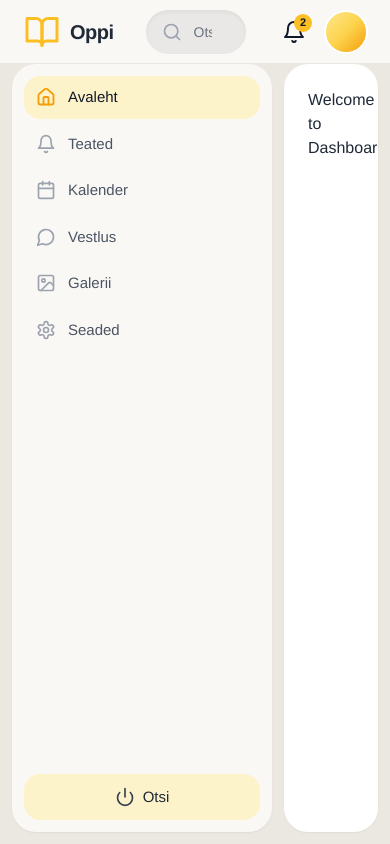
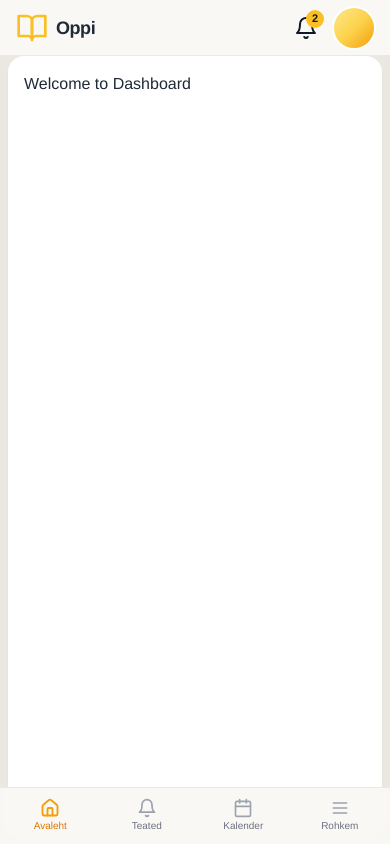
Before and after one commit to juuniorid/Oppi, a Next.js app in the folder frontend/: page /dashboard in a window 390 px wide. Built offline with nearby package versions, Linux system fonts and the light colour scheme; what @mui/material-nextjs would draw is missing.

Commit message:
feat(frontend): mobile bottom nav with 3 tabs and More overflow menu

```diff
--- a/frontend/src/app/(main)/layout.tsx
+++ b/frontend/src/app/(main)/layout.tsx
@@ -1,3 +1,4 @@
+import { BottomNav } from '@/components/BottomNav';
 import { Header } from '@/components/Header';
 import { Sidebar } from '@/components/Sidebar';
 
@@ -7,14 +8,15 @@ export default function MainLayout({
   children: React.ReactNode;
 }) {
   return (
-    <div className="flex h-screen w-full flex-col overflow-hidden bg-[#ebe8e2]">
+    <div className="flex h-[100dvh] w-full flex-col overflow-hidden bg-[#ebe8e2]">
       <Header />
-      <div className="flex min-h-0 flex-1 gap-3 px-3 pb-3 pt-0">
+      <div className="flex min-h-0 flex-1 gap-2 px-2 pb-2 pt-0 sm:gap-3 sm:px-3 sm:pb-3 md:gap-3">
         <Sidebar />
-        <main className="min-h-0 flex-1 overflow-auto rounded-3xl bg-white p-6 shadow-sm">
+        <main className="min-h-0 flex-1 overflow-auto rounded-2xl bg-white p-4 pb-[calc(5.75rem+env(safe-area-inset-bottom))] shadow-sm sm:p-5 md:rounded-3xl md:p-6 md:pb-6">
           {children}
         </main>
       </div>
+      <BottomNav />
     </div>
   );
 }
--- a/frontend/src/app/layout.tsx
+++ b/frontend/src/app/layout.tsx
@@ -1,4 +1,4 @@
-import type { Metadata } from 'next';
+import type { Metadata, Viewport } from 'next';
 import { AppRouterCacheProvider } from '@mui/material-nextjs/v15-appRouter';
 import { Providers } from '@/components/providers';
 import './globals.css';
@@ -6,6 +6,12 @@ import './globals.css';
 export const metadata: Metadata = {
   title: 'Oppi',
   description: 'Kindergarten communication platform',
+};
+
+export const viewport: Viewport = {
+  width: 'device-width',
+  initialScale: 1,
+  viewportFit: 'cover',
 };
 
 export default function RootLayout({
--- /dev/null
+++ b/frontend/src/components/BottomNav.tsx
@@ -0,0 +1,140 @@
+'use client';
+
+import clsx from 'clsx';
+import { Menu } from 'lucide-react';
+import Link from 'next/link';
+import { usePathname } from 'next/navigation';
+import { useEffect, useState } from 'react';
+import {
+  isMainNavActive,
+  mainNavDockItems,
+  mainNavOverflowItems,
+} from '@/config/main-nav';
+
+/** Alumine riba: 3 tabi + neljas „Rohkem“ (ülejäänud marsruudid). */
+export function BottomNav() {
+  const pathname = usePathname();
+  const dock = mainNavDockItems();
+  const overflow = mainNavOverflowItems();
+  const [moreOpen, setMoreOpen] = useState(false);
+
+  const overflowActive = overflow.some((i) => isMainNavActive(pathname, i.href));
+  const showMore = overflow.length > 0;
+
+  useEffect(() => {
+    if (!moreOpen) return;
+    const onKey = (e: KeyboardEvent) => {
+      if (e.key === 'Escape') setMoreOpen(false);
+    };
+    window.addEventListener('keydown', onKey);
+    return () => window.removeEventListener('keydown', onKey);
+  }, [moreOpen]);
+
+  return (
+    <nav
+      className="fixed bottom-0 left-0 right-0 z-50 border-t border-stone-200/80 bg-[#faf8f5]/95 backdrop-blur-sm md:hidden"
+      aria-label="Mobiilne navigeerimine"
+    >
+      <ul
+        className={clsx(
+          'grid gap-0 px-0.5 pb-[max(0.5rem,env(safe-area-inset-bottom))] pt-1.5',
+          showMore ? 'grid-cols-4' : 'grid-cols-3',
+        )}
+      >
+        {dock.map(({ href, label, Icon }) => {
+          const active = isMainNavActive(pathname, href);
+          return (
+            <li key={href} className="min-w-0">
+              <Link
+                href={href}
+                className={clsx(
+                  'flex flex-col items-center gap-0.5 rounded-lg px-0.5 py-1 text-[10px] font-medium leading-tight transition-colors',
+                  active
+                    ? 'text-amber-600'
+                    : 'text-gray-500 hover:text-gray-700',
+                )}
+              >
+                <Icon
+                  className={clsx(
+                    'h-5 w-5 shrink-0',
+                    active ? 'text-amber-500' : 'text-gray-400',
+                  )}
+                  strokeWidth={active ? 2.25 : 2}
+                />
+                <span className="line-clamp-2 w-full text-center">{label}</span>
+              </Link>
+            </li>
+          );
+        })}
+
+        {showMore ? (
+          <li className="relative min-w-0">
+            <button
+              type="button"
+              aria-expanded={moreOpen}
+              aria-haspopup="menu"
+              onClick={() => setMoreOpen((o) => !o)}
+              className={clsx(
+                'flex w-full flex-col items-center gap-0.5 rounded-lg px-0.5 py-1 text-[10px] font-medium leading-tight transition-colors',
+                overflowActive || moreOpen
+                  ? 'text-amber-600'
+                  : 'text-gray-500 hover:text-gray-700',
+              )}
+            >
+              <Menu
+                className={clsx(
+                  'h-5 w-5 shrink-0',
+                  overflowActive || moreOpen ? 'text-amber-500' : 'text-gray-400',
+                )}
+                strokeWidth={overflowActive || moreOpen ? 2.25 : 2}
+              />
+              <span className="line-clamp-2 w-full text-center">Rohkem</span>
+            </button>
+
+            {moreOpen ? (
+              <>
+                <button
+                  type="button"
+                  className="fixed inset-0 z-40 bg-black/25"
+                  aria-label="Sulge menüü"
+                  onClick={() => setMoreOpen(false)}
+                />
+                <div
+                  role="menu"
+                  className="absolute bottom-full left-1/2 z-50 mb-2 w-[min(18rem,calc(100vw-1rem))] -translate-x-1/2 rounded-2xl border border-stone-200/80 bg-white py-2 shadow-lg"
+                >
+                  {overflow.map(({ href, label, Icon }) => {
+                    const active = isMainNavActive(pathname, href);
+                    return (
+                      <Link
+                        key={href}
+                        href={href}
+                        role="menuitem"
+                        onClick={() => setMoreOpen(false)}
+                        className={clsx(
+                          'flex items-center gap-3 px-4 py-3 text-sm font-medium',
+                          active
+                            ? 'bg-amber-50 text-amber-800'
+                            : 'text-gray-700 hover:bg-stone-50',
+                        )}
+                      >
+                        <Icon
+                          className={clsx(
+                            'h-5 w-5 shrink-0',
+                            active ? 'text-amber-500' : 'text-gray-400',
+                          )}
+                          strokeWidth={2}
+                        />
+                        {label}
+                      </Link>
+                    );
+                  })}
+                </div>
+              </>
+            ) : null}
+          </li>
+        ) : null}
+      </ul>
+    </nav>
+  );
+}
--- a/frontend/src/components/Header.tsx
+++ b/frontend/src/components/Header.tsx
@@ -3,20 +3,23 @@ import { Bell, BookOpen, Search } from 'lucide-react';
 
 export function Header() {
   return (
-    <header className="flex h-16 shrink-0 items-center gap-4 border-b border-stone-200/80 bg-[#faf8f5] px-6">
+    <header className="flex h-14 shrink-0 items-center gap-3 border-b border-stone-200/80 bg-[#faf8f5] px-4 md:h-16 md:gap-4 md:px-6">
       <Link
         href="/dashboard"
-        className="flex shrink-0 items-center gap-2.5 text-gray-800"
+        className="flex min-w-0 shrink-0 items-center gap-2 text-gray-800 md:gap-2.5"
       >
         <BookOpen
-          className="h-9 w-9 text-amber-400"
+          className="h-8 w-8 shrink-0 text-amber-400 md:h-9 md:w-9"
           strokeWidth={2}
           aria-hidden
         />
-        <span className="text-xl font-bold tracking-tight">Oppi</span>
+        <span className="text-lg font-bold tracking-tight md:text-xl">
+          Oppi
+        </span>
       </Link>
 
-      <div className="flex min-w-0 flex-1 justify-center px-4">
+      {/* Mobiilis otsing peidetud (mockup); töölaual pill-otsing */}
+      <div className="hidden min-w-0 flex-1 justify-center px-2 md:flex md:px-4">
         <div className="relative w-full max-w-2xl">
           <Search
             className="pointer-events-none absolute left-4 top-1/2 h-5 w-5 -translate-y-1/2 text-gray-400"
@@ -32,7 +35,7 @@ export function Header() {
         </div>
       </div>
 
-      <div className="flex shrink-0 items-center gap-4">
+      <div className="ml-auto flex shrink-0 items-center gap-3 md:gap-4">
         <button
           type="button"
           className="relative rounded-full p-1 text-slate-900 transition hover:bg-stone-200/80"
--- a/frontend/src/components/Sidebar.tsx
+++ b/frontend/src/components/Sidebar.tsx
@@ -1,33 +1,10 @@
 'use client';
 
 import clsx from 'clsx';
-import {
-  Bell,
-  Calendar,
-  Home,
-  Image as ImageIcon,
-  MessageCircle,
-  Power,
-  Settings,
-} from 'lucide-react';
+import { Power } from 'lucide-react';
 import Link from 'next/link';
 import { usePathname } from 'next/navigation';
-
-const nav = [
-  { href: '/dashboard', label: 'Avaleht', Icon: Home },
-  { href: '/announcements', label: 'Teated', Icon: Bell },
-  { href: '/absences', label: 'Kalender', Icon: Calendar },
-  { href: '/group', label: 'Vestlus', Icon: MessageCircle },
-  { href: '/gallery', label: 'Galerii', Icon: ImageIcon },
-  { href: '/settings', label: 'Seaded', Icon: Settings },
-] as const;
-
-function isActive(pathname: string, href: string) {
-  if (href === '/dashboard') {
-    return pathname === '/dashboard' || pathname === '/';
-  }
-  return pathname === href || pathname.startsWith(`${href}/`);
-}
+import { isMainNavActive, mainNav } from '@/config/main-nav';
 
 export function Sidebar() {
   const pathname = usePathname();
@@ -37,11 +14,11 @@ export function Sidebar() {
   };
 
   return (
-    <aside className="flex w-[260px] shrink-0 flex-col rounded-3xl bg-[#faf8f5] p-3 shadow-sm">
+    <aside className="hidden w-[260px] shrink-0 flex-col rounded-3xl bg-[#faf8f5] p-3 shadow-sm md:flex">
       <nav className="flex-1">
         <ul className="space-y-1">
-          {nav.map(({ href, label, Icon }) => {
-            const active = isActive(pathname, href);
+          {mainNav.map(({ href, label, Icon }) => {
+            const active = isMainNavActive(pathname, href);
             return (
               <li key={href}>
                 <Link
@@ -50,13 +27,13 @@ export function Sidebar() {
                     'flex items-center gap-3 rounded-2xl px-3 py-2.5 text-[15px] font-medium transition-colors',
                     active
                       ? 'bg-amber-100/90 text-gray-900'
-                      : 'text-gray-600 hover:bg-stone-200/60'
+                      : 'text-gray-600 hover:bg-stone-200/60',
                   )}
                 >
                   <Icon
                     className={clsx(
                       'h-5 w-5 shrink-0',
-                      active ? 'text-amber-500' : 'text-gray-400'
+                      active ? 'text-amber-500' : 'text-gray-400',
                     )}
                     strokeWidth={active ? 2.25 : 2}
                   />
--- /dev/null
+++ b/frontend/src/config/main-nav.ts
@@ -0,0 +1,59 @@
+import type { LucideIcon } from 'lucide-react';
+import {
+  Bell,
+  Calendar,
+  Home,
+  Image as ImageIcon,
+  MessageCircle,
+  Settings,
+} from 'lucide-react';
+
+/** Mobiil: alumisel ribal täpselt 3 kirjet + 4. koht on „Rohkem“ (ülejäänud lingid). */
+export const MOBILE_DOCK_SLOTS = 3 as const;
+
+/**
+ * Üks nimekiri kogu pearuumi jaoks (külgriba).
+ *
+ * Mobiil: täpselt `MOBILE_DOCK_SLOTS` kirjet `dock` — ülejäänud `overflow`
+ * avaneb „Rohkem“ menüüst. Uus leht: lisa kirje; tõenäoliselt `overflow`, kuni
+ * toode valib 3 prioriteetset dock’i.
+ */
+export type MainNavItem = {
+  href: string;
+  label: string;
+  Icon: LucideIcon;
+  mobile: 'dock' | 'overflow';
+};
+
+export const mainNav: MainNavItem[] = [
+  { href: '/dashboard', label: 'Avaleht', Icon: Home, mobile: 'dock' },
+  { href: '/announcements', label: 'Teated', Icon: Bell, mobile: 'dock' },
+  { href: '/absences', label: 'Kalender', Icon: Calendar, mobile: 'dock' },
+  { href: '/group', label: 'Vestlus', Icon: MessageCircle, mobile: 'overflow' },
+  { href: '/gallery', label: 'Galerii', Icon: ImageIcon, mobile: 'overflow' },
+  { href: '/settings', label: 'Seaded', Icon: Settings, mobile: 'overflow' },
+];
+
+if (process.env.NODE_ENV === 'development') {
+  const dockCount = mainNav.filter((i) => i.mobile === 'dock').length;
+  if (dockCount !== MOBILE_DOCK_SLOTS) {
+    console.warn(
+      `[main-nav] Mobiili dock peab olema täpselt ${MOBILE_DOCK_SLOTS} kirjet (hetkel ${dockCount}). Neljas tab on „Rohkem“.`,
+    );
+  }
+}
+
+export function isMainNavActive(pathname: string, href: string): boolean {
+  if (href === '/dashboard') {
+    return pathname === '/dashboard' || pathname === '/';
+  }
+  return pathname === href || pathname.startsWith(`${href}/`);
+}
+
+export function mainNavDockItems(): MainNavItem[] {
+  return mainNav.filter((i) => i.mobile === 'dock');
+}
+
+export function mainNavOverflowItems(): MainNavItem[] {
+  return mainNav.filter((i) => i.mobile === 'overflow');
+}
```
